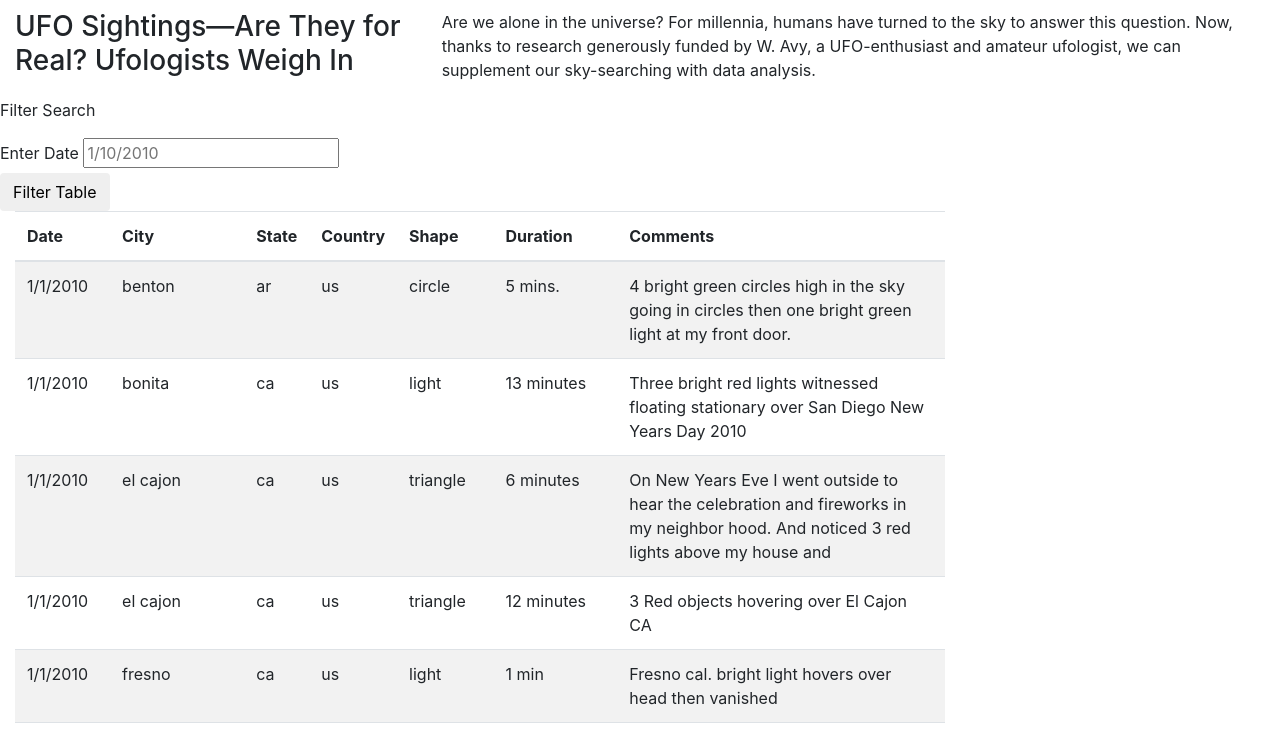
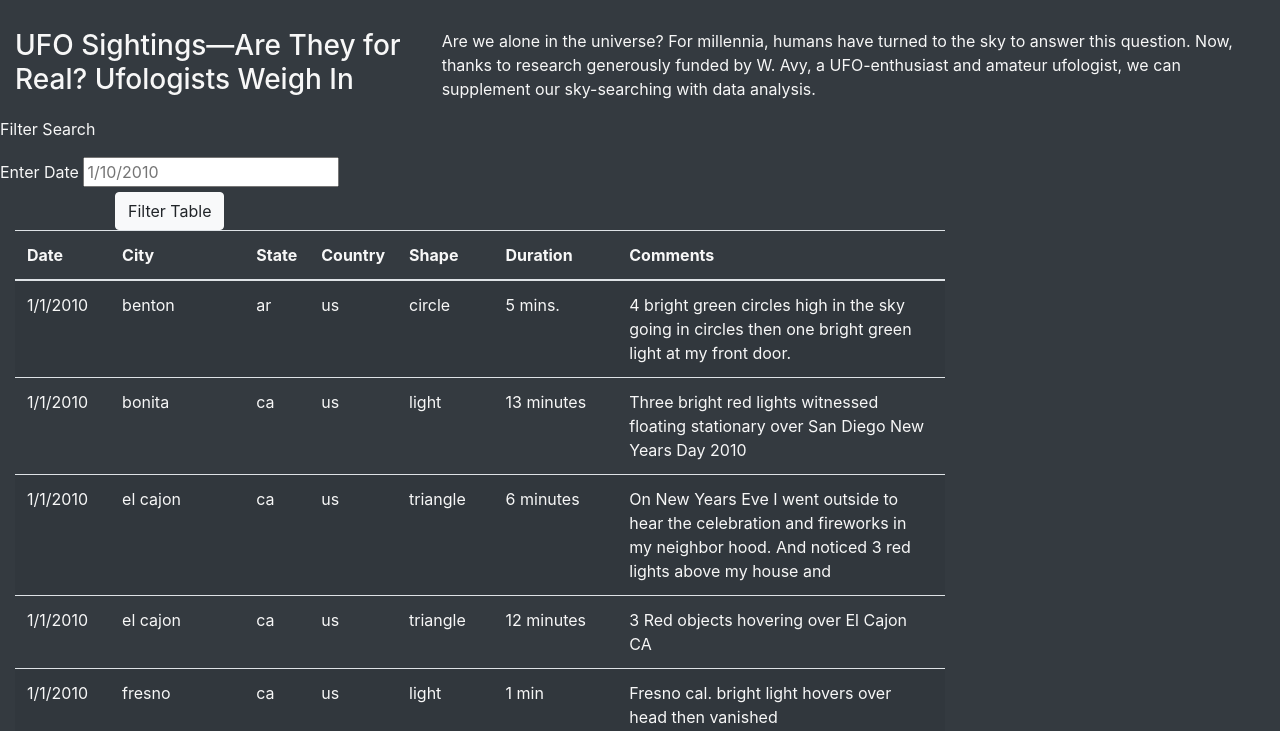
Before and after one commit to pqrt12/UFOs, a plain HTML site: page index.html in a window 1280 px wide. Shown: the part 262-993 px from the top of the page. Drawn offline with nearby package versions, Linux system fonts and the light colour scheme.

Commit message:
final touch

```diff
--- a/index.html
+++ b/index.html
@@ -10,15 +10,18 @@
     <link rel="stylesheet" href="static/css/style.css">
 </head>
 
-<body>
-    <!-- why "wrapper? -->
+<!-- where to choose from? css.color.background -->
+<body class="bg-dark">
+    <!-- why "wrapper? similar to container -->
     <div class="wrapper">
-        <nav class="navbar navbar-expand-lg">
+        <!-- no diff seen w/ bd-dark here -->
+        <nav class="navbar navbar-dark bg-dark navbar-expand-lg">
             <a class="navbar-brand" href="index.html">UFO Sightings</a>
         </nav>
 
         <div class="jumbotron">
-            <h1>The Truth Is Out There</h1>
+            <!-- bootstrap class -->
+            <h1 class="display-4">The Truth Is Out There</h1>
         </div>
 
         <!-- grid system: containers, rows, columns -->
@@ -40,18 +43,18 @@
         <div class="container-fluid">
             <div class="row">
                 <div class="col-md3">
-                    <form>
+                    <form class="bg-dark">
                         <p>Filter Search</p>
                     </form>
                     <!-- ul: unorder list -->
-                    <ul class="list-group">
+                    <ul class="list-group bg-dark">
                         <!-- li: list item -->
-                        <li class="list_group_item">
+                        <li class="list_group_item bg-dark">
                             <label for="date">Enter Date</label>
                             <input type="text" placeholder="1/10/2010" id="datetime" />
                         </li>
-                        <li class="list_group_item">
-                            <button id="filter-btn" type="button" class="btn btn-default">Filter Table</button>
+                        <li class="list_group_item bg-dark text-center">
+                            <button id="filter-btn" type="button" class="btn btn-light">Filter Table</button>
                         </li>
                     </ul>
                 </div>
--- a/static/css/style.css
+++ b/static/css/style.css
@@ -0,0 +1,10 @@
+/*  all text inside body is light colored   */
+body {
+    color: #f7f7f7;
+}
+
+.jumbotron {
+    background-image: url("../images/nasa.jpg");
+    background-size: 100% 100%;
+    text-align: center;
+  }
```
Also changed, not shown: static/images/nasa.jpg (added).
